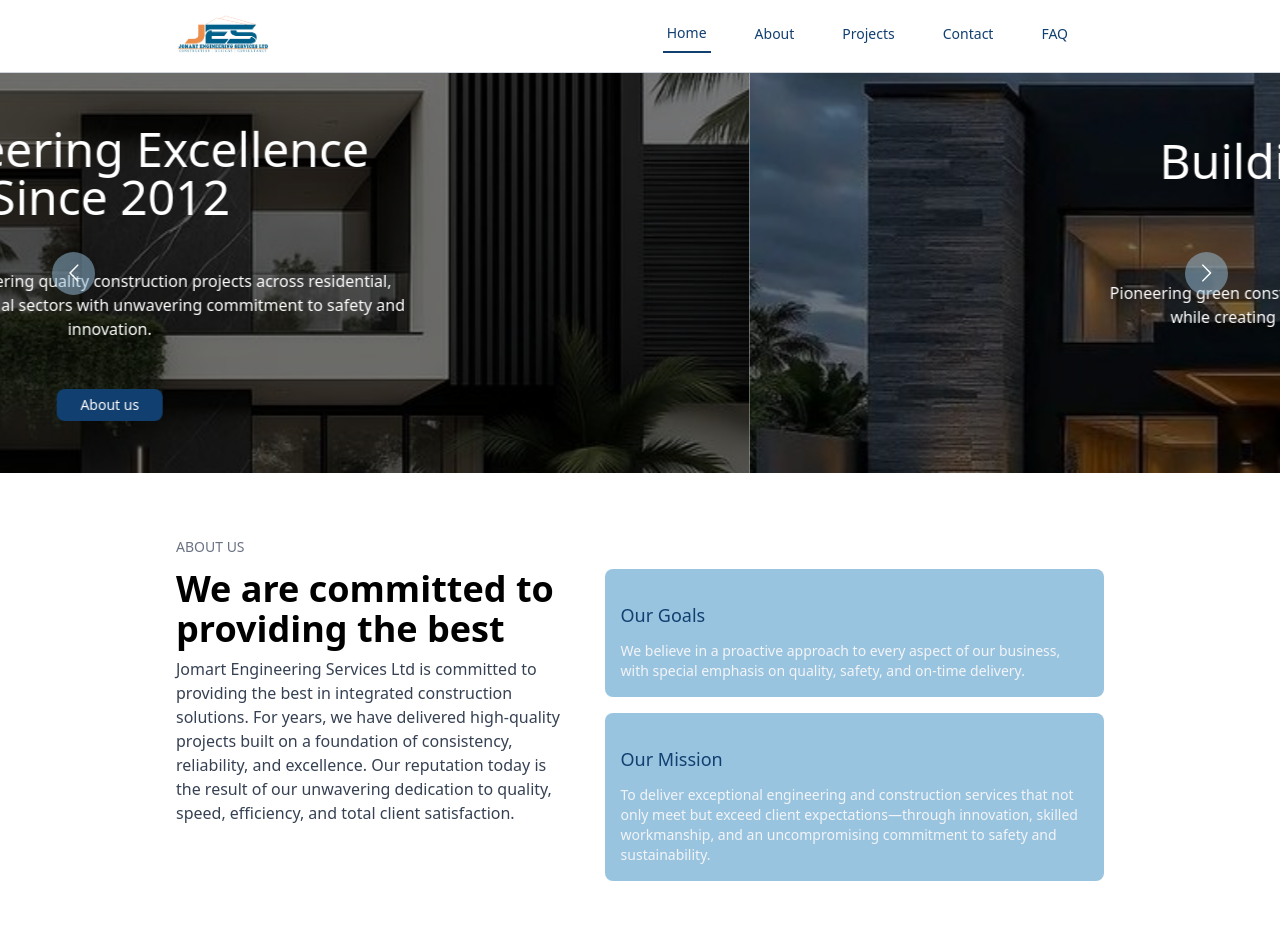
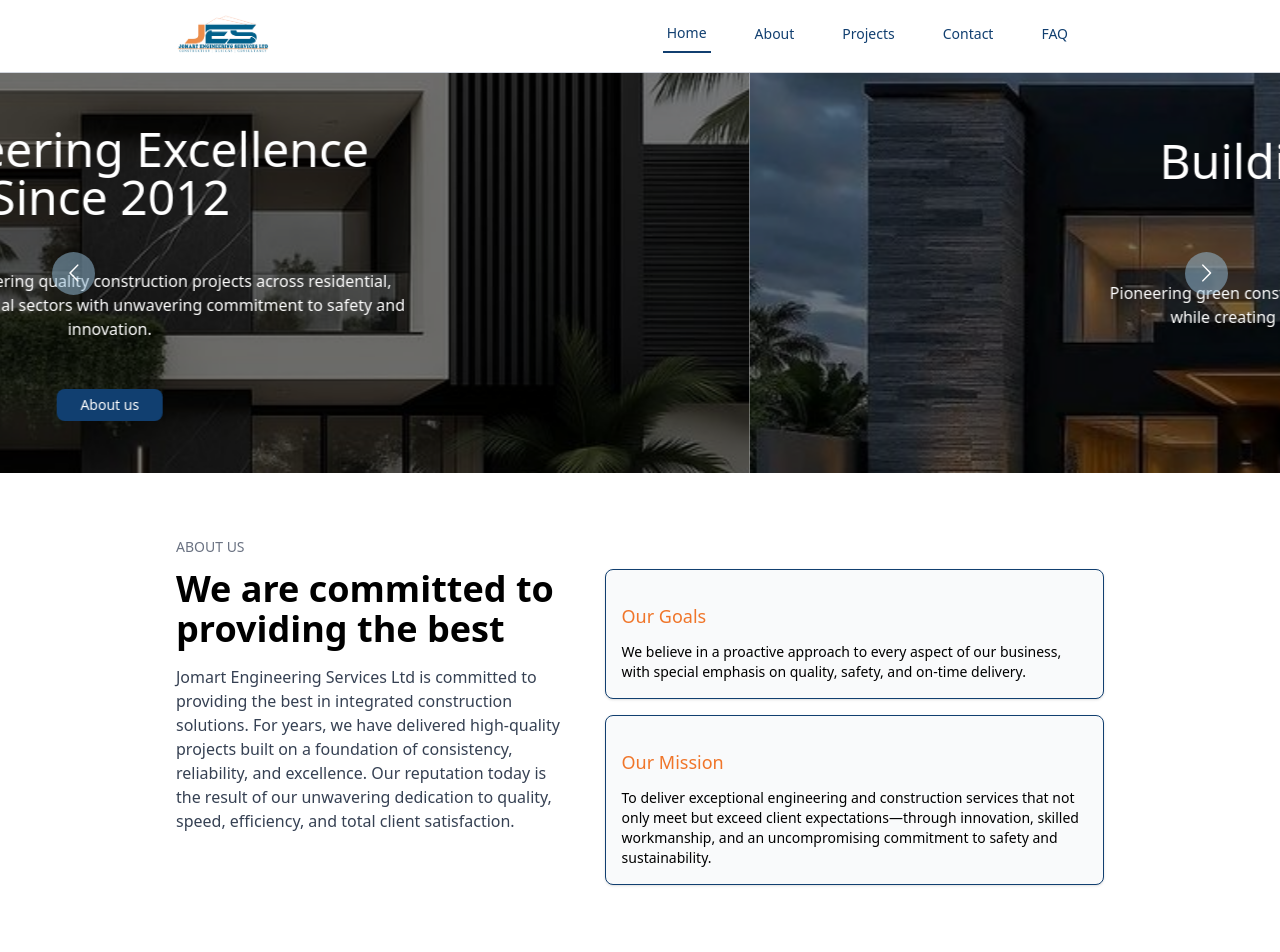
Before and after one commit to stpholise/jomart-, a React (Vite) app: page / in a window 1280 px wide. Shown: the top 952 px of the page. Built offline with nearby package versions, Linux system fonts and the light colour scheme.

Commit message:
hom page about section remodeling, creat  project card component

```diff
--- /dev/null
+++ b/src/components/cards/ProjectCard.tsx
@@ -0,0 +1,44 @@
+import clsx from 'clsx'
+
+interface ProjectCardProps {
+    index: number;
+    image: string;
+    title: string;
+    description: string,
+    id:string;
+    slug:string;
+}
+
+const ProjectCard = ({index,image, title, description, slug, id, }: ProjectCardProps) => {
+  return (
+    <div
+      data-aos={index % 2 == 0 ? "fade-right" : "fade-left"}
+      data-aos-duration="600"
+      data-aos-once="true"
+      key={index}
+      className={clsx(
+        ` border border-gray-200 px-3 py-3 bg-white shadow cursor-pointer overflow-hidden rounded-lg flex flex-col gap-3  h-fit bg-cover bg-center`,
+      )}
+    >
+      <div className="w-full  h-40 bg-[rgba(0,0,0,0.5)] flex items-center justify-center">
+        <img
+          src={`/images/${image}`}
+          alt=""
+          className="h-full object-cover w-full "
+        />
+      </div>
+      <div className="">
+        <p className="">{title}</p>
+        <p className="">{description}</p>
+        <p className="">{slug}</p>
+        <p className="">{id}</p>
+      </div>
+      <button className="bg-primary cursor-pointer text-white font-medium text-sm py-2 px-4 rounded-lg text-center ">
+        {" "}
+        See Project
+      </button>
+    </div>
+  );
+};
+
+export default ProjectCard;
--- a/src/pages/Home.tsx
+++ b/src/pages/Home.tsx
@@ -17,7 +17,7 @@ const Home = () => {
         <h3 className="text-sm font-medium text-gray-500">ABOUT US</h3>
         <div className="flex flex-col gap-5  sm:gap-10 md:flex-row">
           <div className="">
-            <h4 className="text-black text-2xl font-semibold md:text-4xl mb-2">
+            <h4 className="text-black text-2xl font-semibold md:text-4xl mb-3 sm:mb-4">
               We are committed to providing the best
             </h4>
             <p className="text-gray-700 text-sm font-normal md:text-base md:font-medium">
@@ -30,22 +30,22 @@ const Home = () => {
             </p>
           </div>
           <div className="flex flex-col  w-full md:w-7/2 gap-4">
-            <div className="px-4 pb-4 pt-8 rounded-lg bg-logo-light">
-              <h5 className=" text-lg text-left font-medium mb-3 text-logo-blue">
+            <div className="px-4 pb-4 pt-8 rounded-lg border border-secondary shadow bg-gray-50">
+              <h5 className=" text-lg text-left font-medium mb-3 text-primary bg">
                 Our Goals
               </h5>
-              <p className="text-sm text-gray-100">
+              <p className="text-sm text-black">
                 We believe in a proactive approach to every aspect of our
                 business, with special emphasis on quality, safety, and on-time
                 delivery.
               </p>
             </div>
-            <div className="px-4 pb-4 pt-8 rounded-lg bg-logo-light">
-              <h5 className="text-lg font-medium text-left text-logo-blue mb-3">
+            <div className="px-4 pb-4 pt-8 rounded-lg bg-gray-50 border-secondary border shadow">
+              <h5 className="text-lg font-medium text-left text-primary mb-3">
                 {" "}
                 Our Mission
               </h5>
-              <p className="text-sm text-gray-100">
+              <p className="text-sm text-black">
                 To deliver exceptional engineering and construction services
                 that not only meet but exceed client expectations—through
                 innovation, skilled workmanship, and an uncompromising
```
